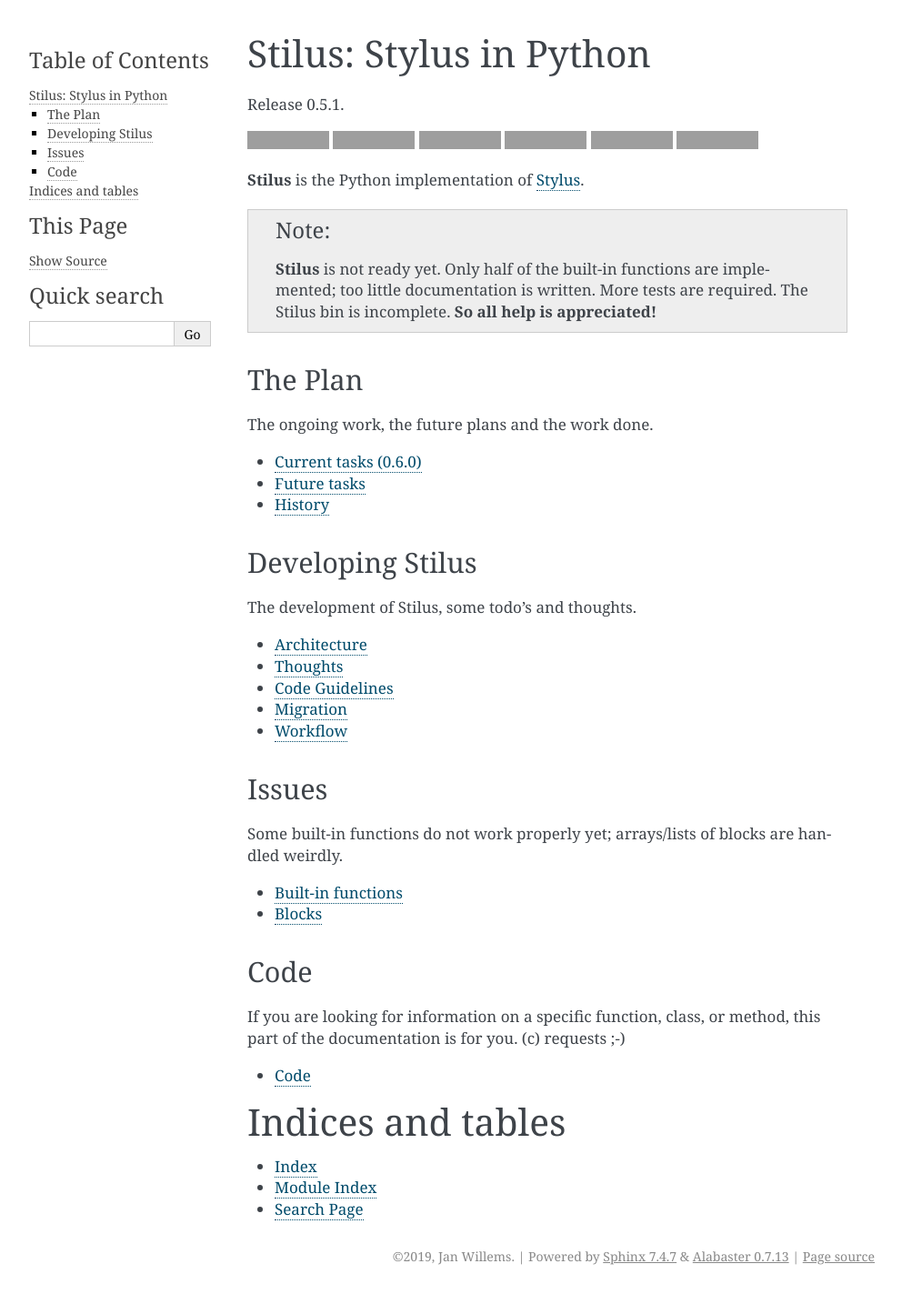
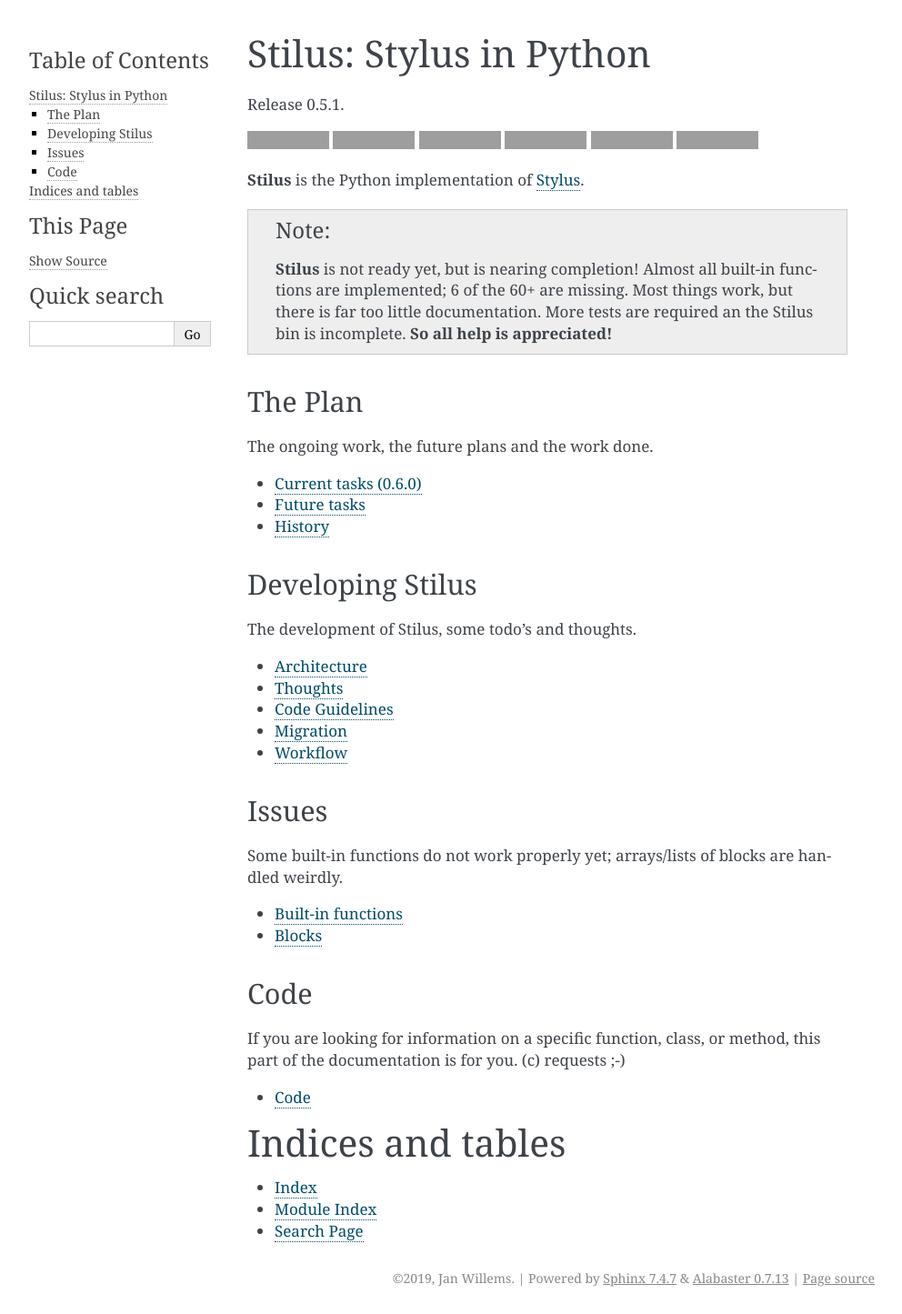
Before and after one commit to jw/stilus, a Sphinx documentation site: the page built from docs/index.rst, in a window 1280 px wide. Shown: the whole page at 91% size, without its empty margins (148-1140 px from the left). Built offline with Sphinx 7.4.7, drawn with Linux system fonts in a browser that asks for light colours; before the commit the page ends 1421 px from its top, so only the background shows below that; grey boxes are pictures that could not be loaded.

Commit message:
Small update of the documentation.

```diff
--- a/docs/index.rst
+++ b/docs/index.rst
@@ -28,7 +28,7 @@
 
 **Stilus** is the Python implementation of `Stylus <http://stylus-lang.com>`_.
 
-.. note:: **Stilus** is not ready yet.  Only half of the built-in functions are implemented; too little documentation is written.  More tests are required.  The Stilus bin is incomplete.  **So all help is appreciated!**
+.. note:: **Stilus** is not ready yet, but is nearing completion! Almost all built-in functions are implemented; 6 of the 60+ are missing. Most things work, but there is far too little documentation. More tests are required an the Stilus bin is incomplete.  **So all help is appreciated!**
 
 The Plan
 --------
--- a/docs/requirements.txt
+++ b/docs/requirements.txt
@@ -1,5 +1,9 @@
-# only needed for readthedocs
+# note: only needed for readthedocs
+# todo: this should not be here
 click==7.0
 deprecated==1.2.6
 pyyaml==5.1.1
 wrapt==1.11.2
+beautifulsoup4==4.8.0
+lxml==4.4.1
+pillow==6.1.0
```
Also changed, not shown: 1 other file.
